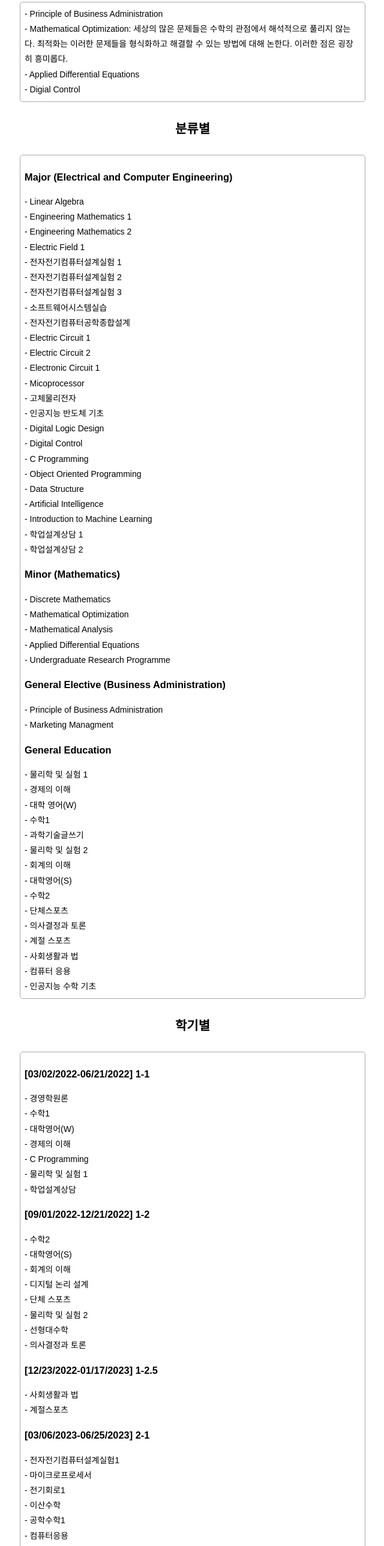
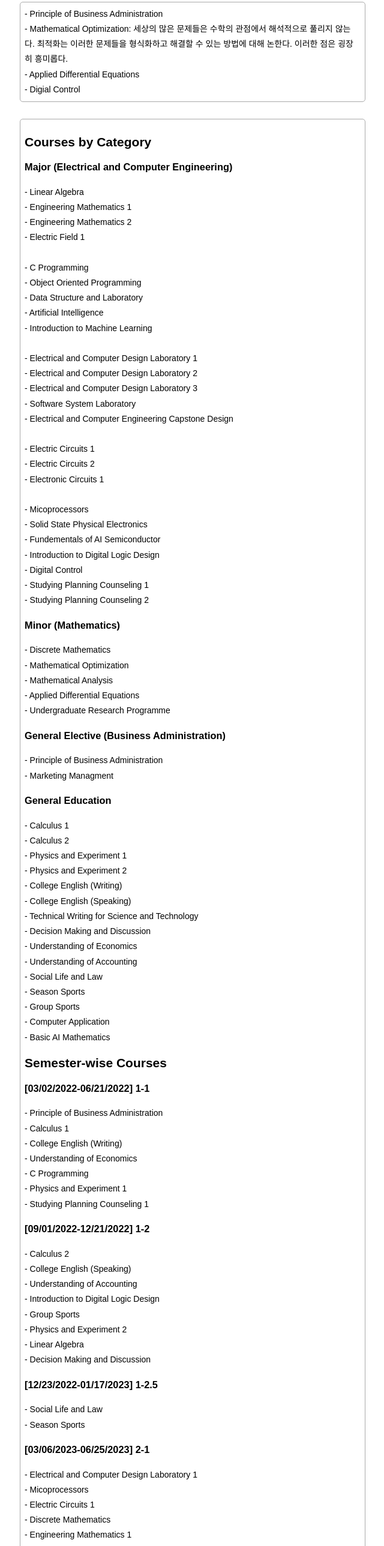
Before and after one commit to wontothree/portfolio, a plain HTML site: page uos/index.html in a window 1280 px wide. Shown: the part 223-2800 px from the top of the page at 60% size, without its empty margins (319-959 px from the left). Drawn offline with Linux system fonts and the light colour scheme.

Commit message:
update contents

```diff
--- a/uos/index.html
+++ b/uos/index.html
@@ -26,39 +26,45 @@
             <div>- Digial Control</div>
         </div>
 
-        <h2>분류별</h2>
-
         <div class="box">
+            <h2>Courses by Category</h2>
             <h3>Major (Electrical and Computer Engineering)</h3>
             <div>- Linear Algebra</div>
             <div>- Engineering Mathematics 1</div>
             <div>- Engineering Mathematics 2</div>
             <div>- Electric Field 1</div>
 
-            <div>- 전자전기컴퓨터설계실험 1</div>
-            <div>- 전자전기컴퓨터설계실험 2</div>
-            <div>- 전자전기컴퓨터설계실험 3</div>
-            <div>- 소프트웨어시스템실습</div>
-            <div>- 전자전기컴퓨터공학종합설계</div>
-
-            <div>- Electric Circuit 1</div>
-            <div>- Electric Circuit 2</div>
-            <div>- Electronic Circuit 1</div>
-
-            <div>- Micoprocessor</div>
-            <div>- 고체물리전자</div>
-            <div>- 인공지능 반도체 기초</div>
-            <div>- Digital Logic Design</div>
-            <div>- Digital Control</div>
+            <br>
 
             <div>- C Programming</div>
             <div>- Object Oriented Programming</div>
-            <div>- Data Structure</div>
+            <div>- Data Structure and Laboratory</div>
             <div>- Artificial Intelligence</div>
             <div>- Introduction to Machine Learning</div>
 
-            <div>- 학업설계상담 1</div>
-            <div>- 학업설계상담 2</div>
+            <br>
+
+            <div>- Electrical and Computer Design Laboratory 1</div>
+            <div>- Electrical and Computer Design Laboratory 2</div>
+            <div>- Electrical and Computer Design Laboratory 3</div>
+            <div>- Software System Laboratory</div>
+            <div>- Electrical and Computer Engineering Capstone Design</div>
+
+            <br>
+
+            <div>- Electric Circuits 1</div>
+            <div>- Electric Circuits 2</div>
+            <div>- Electronic Circuits 1</div>
+
+            <br>
+
+            <div>- Micoprocessors</div>
+            <div>- Solid State Physical Electronics</div>
+            <div>- Fundementals of AI Semiconductor</div>
+            <div>- Introduction to Digital Logic Design</div>
+            <div>- Digital Control</div>
+            <div>- Studying Planning Counseling 1</div>
+            <div>- Studying Planning Counseling 2</div>
 
             <h3>Minor (Mathematics)</h3>
             <div>- Discrete Mathematics</div>
@@ -72,92 +78,89 @@
             <div>- Marketing Managment</div>
 
             <h3>General Education</h3>
-            <div>- 물리학 및 실험 1</div>
-            <div>- 경제의 이해</div>
-            <div>- 대학 영어(W)</div>
-            <div>- 수학1</div>
-            <div>- 과학기술글쓰기</div>
-            <div>- 물리학 및 실험 2</div>
-            <div>- 회계의 이해</div>
-            <div>- 대학영어(S)</div>
-            <div>- 수학2</div>
-            <div>- 단체스포츠</div>
-            <div>- 의사결정과 토론</div>
-            <div>- 계절 스포츠</div>
-            <div>- 사회생활과 법</div>
-            <div>- 컴퓨터 응용</div>
-            <div>- 인공지능 수학 기초</div>
+            <div>- Calculus 1</div>
+            <div>- Calculus 2</div>
+            <div>- Physics and Experiment 1</div>
+            <div>- Physics and Experiment 2</div>
+            <div>- College English (Writing)</div>
+            <div>- College English (Speaking)</div>
+            <div>- Technical Writing for Science and Technology</div>
+            <div>- Decision Making and Discussion</div>
+            <div>- Understanding of Economics</div>
+            <div>- Understanding of Accounting</div>
+            <div>- Social Life and Law</div>
+            <div>- Season Sports</div>
+            <div>- Group Sports</div>
+            <div>- Computer Application</div>
+            <div>- Basic AI Mathematics</div>
 
+
+            <h2>Semester-wise Courses</h2>
+            <h3>[03/02/2022-06/21/2022] 1-1</h3>
+            <div>- Principle of Business Administration</div>
+            <div>- Calculus 1</div>
+            <div>- College English (Writing)</div>
+            <div>- Understanding of Economics</div>
+            <div>- C Programming</div>
+            <div>- Physics and Experiment 1</div>
+            <div>- Studying Planning Counseling 1</div>
+
+            <h3>[09/01/2022-12/21/2022] 1-2</h3>
+            <div>- Calculus 2</div>
+            <div>- College English (Speaking)</div>
+            <div>- Understanding of Accounting</div>
+            <div>- Introduction to Digital Logic Design</div>
+            <div>- Group Sports</div>
+            <div>- Physics and Experiment 2</div>
+            <div>- Linear Algebra</div>
+            <div>- Decision Making and Discussion</div>
+
+            <h3>[12/23/2022-01/17/2023] 1-2.5</h3>
+            <div>- Social Life and Law</div>
+            <div>- Season Sports</div>
+
+            <h3>[03/06/2023-06/25/2023] 2-1</h3>
+            <div>- Electrical and Computer Design Laboratory 1</div>
+            <div>- Micoprocessors</div>
+            <div>- Electric Circuits 1</div>
+            <div>- Discrete Mathematics</div>
+            <div>- Engineering Mathematics 1</div>
+            <div>- Computer Application</div>
+            <div>- Object Oriented Programming</div>
+
+            <h3>[09/06/2023-12/26/2023] 2-2</h3>
+            <div>- Mathematical Optimization</div>
+            <div>- Engineering Mathematics 2</div>
+            <div>- Electric Field 1</div>
+            <div>- Introduction to Machine Learning</div>
+            <div>- Data Structure and Laboratory</div>
+            <div>- Electric Circuits 2</div>
+            <div>- Electrical and Computer Design Laboratory 2</div>
+            <div>- Solid State Physical Electronics</div>
+
+            <h3>[12/22/2023-01/19/2024] 2-2.5</h3>
+            <div>- Social Life and Law</div>
+            <div>- Basic AI Mathematics</div>
+
+            <h3>[03/04/2024-06/23/2024] 3-1</h3>
+            <div>- Marketing Managment</div>
+            <div>- Digital Control</div>
+            <div>- Discrete Mathematics</div>
+            <div>- Electrical and Computer Design Laboratory 3</div>
+            <div>- Electronic Circuits 1</div>
+            <div>- Electrical and Computer Engineering Capstone Design</div>
+            <div>- Mathematical Analysis 1</div>
+
+            <h3>[09/02/2024-12/22/2024] 3-2</h3>
+            <div>- Applied Differential Equations</div>
+            <div>- Undergraduate Research Programme</div>
+            <div>- Basic AI Mathematics</div>
+            <div>- Artificial Intelligence</div>
+            <div>- Software System Laboratory</div>
+            <div>- Studying Planning Counseling 1</div>
         </div>
 
-        <h2>학기별</h2>
-
-        <div class="box">
-            <h3>[03/02/2022-06/21/2022] 1-1</h3>
-            <div>- 경영학원론</div>
-            <div>- 수학1</div>
-            <div>- 대학영어(W)</div>
-            <div>- 경제의 이해</div>
-            <div>- C Programming</div>
-            <div>- 물리학 및 실험 1</div>
-            <div>- 학업설계상담</div>
-
-            <h3>[09/01/2022-12/21/2022] 1-2</h3>
-            <div>- 수학2</div>
-            <div>- 대학영어(S)</div>
-            <div>- 회계의 이해</div>
-            <div>- 디지털 논리 설계</div>
-            <div>- 단체 스포츠</div>
-            <div>- 물리학 및 실험 2</div>
-            <div>- 선형대수학</div>
-            <div>- 의사결정과 토론</div>
-
-            <h3>[12/23/2022-01/17/2023] 1-2.5</h3>
-            <div>- 사회생활과 법</div>
-            <div>- 계절스포츠</div>
-
-            <h3>[03/06/2023-06/25/2023] 2-1</h3>
-            <div>- 전자전기컴퓨터설계실험1</div>
-            <div>- 마이크로프로세서</div>
-            <div>- 전기회로1</div>
-            <div>- 이산수학</div>
-            <div>- 공학수학1</div>
-            <div>- 컴퓨터응용</div>
-            <div>- 객체지향프로그래밍</div>
-
-            <h3>[09/06/2023-12/26/2023] 2-2</h3>
-            <div>- 최적화의 수학적 이론</div>
-            <div>- 공학수학</div>
-            <div>- 전자장1</div>
-            <div>- 기계학습개론</div>
-            <div>- 자료구조 및 실습</div>
-            <div>- 전기회로2</div>
-            <div>- 전자전기컴퓨터설계실험2</div>
-            <div>- 고체 전자 물리</div>
-
-            <h3>[12/22/2023-01/19/2024] 2-2.5</h3>
-            <div>- 사회생활과 법</div>
-            <div>- 인공지능 수학 기초</div>
-
-            <h3>[03/04/2024-06/23/2024] 3-1</h3>
-            <div>- 마케팅 관리</div>
-            <div>- 디지털 제어</div>
-            <div>- 이산수학</div>
-            <div>- 전자전기컴퓨터설계실험3</div>
-            <div>- 전자회로1</div>
-            <div>- 전자전기컴퓨터종합설계</div>
-            <div>- 해석학1</div>
-
-            <h3>[09/02/2024-12/22/2024] 3-2</h3>
-            <div>- 응용미분방정식</div>
-            <div>- 자기주도연구1</div>
-            <div>- 인공지능반도체기초</div>
-            <div>- 학업설계상담</div>
-            <div>- 인공지능</div>
-            <div>- 소프트웨어시스템실습</div>
-        </div>
-
-        <h2>졸업</h2>
+        <h2>졸업 조건</h2>
         <div class="box">
             <div>- [필수교양] 공학 소양 2학점</div>
             <div>- [Minor] 전공필수 or 전공선택 6학점</div>
@@ -173,7 +176,7 @@
             <div>- [04/28/2022-01/31/2023] Software Education Service “Let’s Play Software”</div>
             <div>- [06/03/2022-12/31/2022] UOS Music Club “HANSORAE”</div>
             <div>- [10/16/2022-08/31/2023] UOS Audit</div>
-            <div>- [11/27/2022-Present] UOS Hard Rock & Metal Club “Thrash AL”</div>
+            <div>- [11/27/2022-Present] UOS Hard Rock & Metal Band Club “Thrash AL”</div>
         </div>
     </div>
 </body>
```
